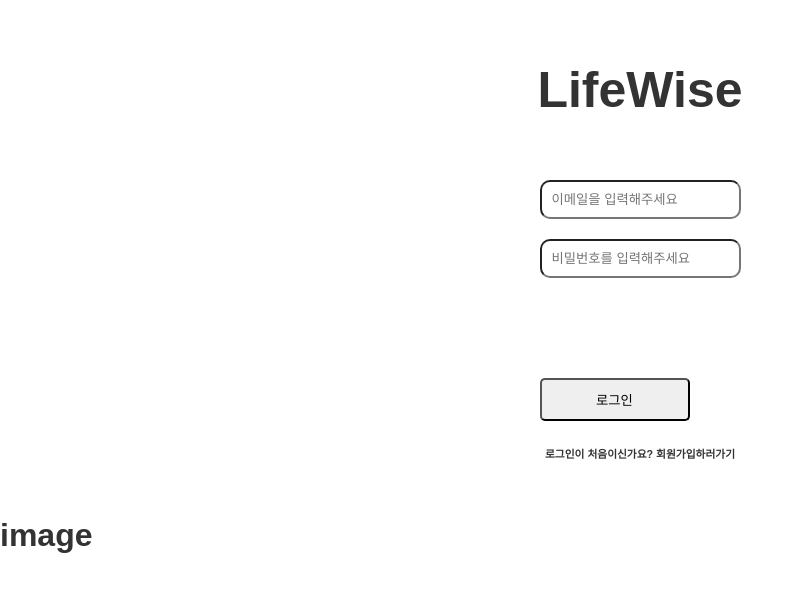
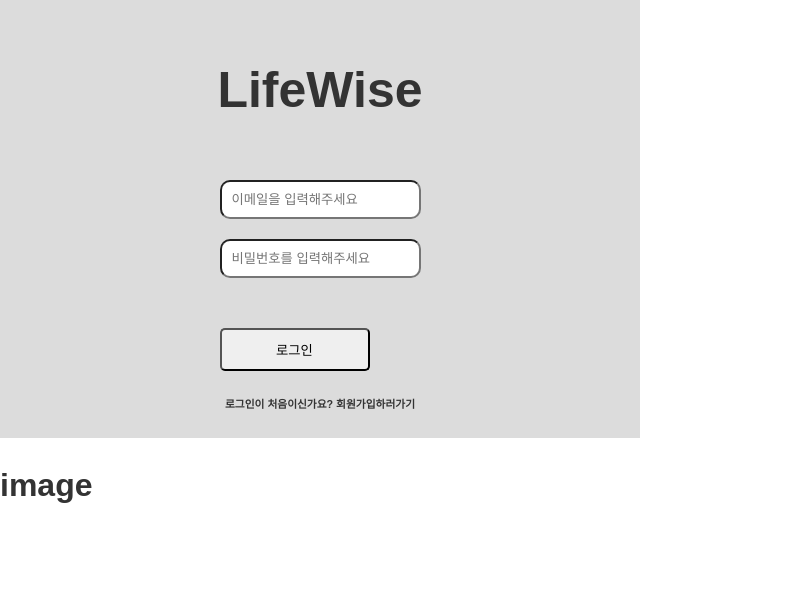
Before and after one commit to GDSC-Hongik/LifeWise-EuSha-web, a React (Vite) app: page /login in a window 1280 px wide. Shown: the top 592 px of the page, without its empty margins (0-804 px from the left). Built offline with nearby package versions, Linux system fonts and the light colour scheme.

Commit message:
chore: login page css

```diff
--- a/src/components/Login.css
+++ b/src/components/Login.css
@@ -2,6 +2,8 @@
   display: flex;
   align-items: center;
   flex-direction: column;
+  background-color: rgb(220, 220, 220);
+  width: 50%;
 }
 
 .title {
@@ -30,7 +32,7 @@
 }
 
 .buttonWrap {
-  margin-top: 100px;
+  margin-top: 50px;
 }
 
 .buttonWrap button {
```
